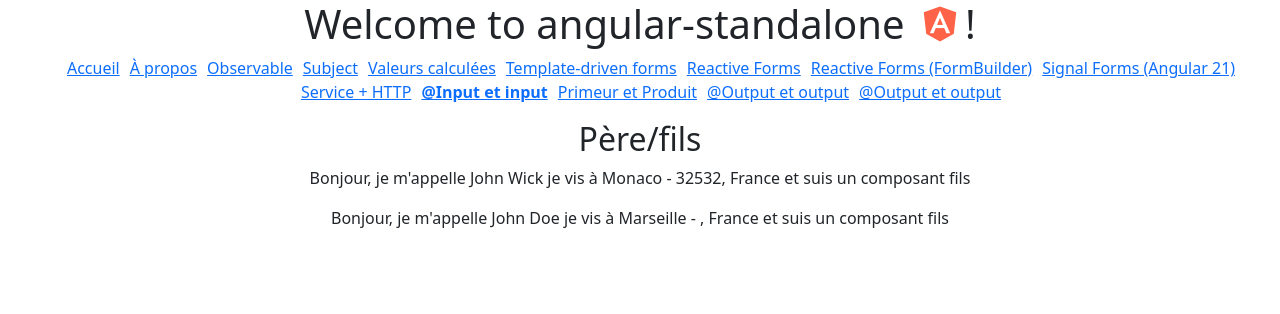
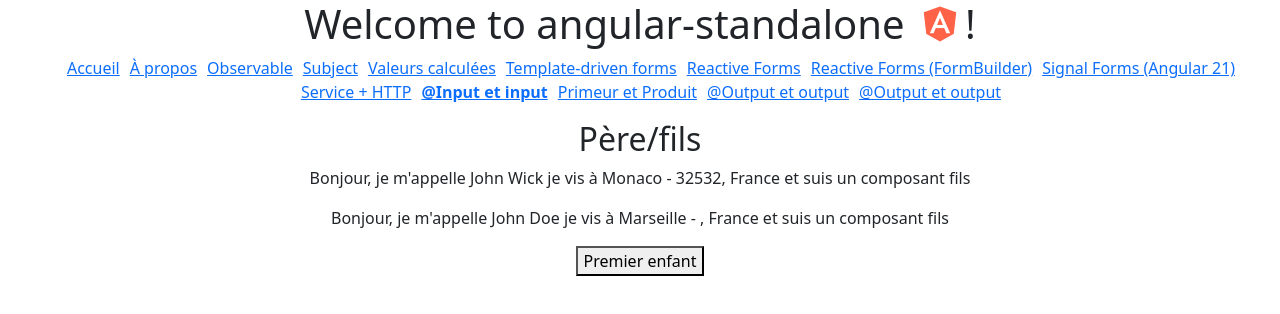
Before and after one commit to thalesalexcin/angular-standalone, an Angular app: page /pere in a window 1280 px wide. Shown: the top 314 px of the page. Built offline with nearby package versions, Linux system fonts and the light colour scheme.

Commit message:
@ViewChild

```diff
--- a/src/app/components/pere/pere.html
+++ b/src/app/components/pere/pere.html
@@ -1,3 +1,5 @@
 <h2>Père/fils</h2>
 <app-fils ville="Monaco" codePostal="32532" pays="France">{{ nom }}</app-fils>
 <app-fils [ville]="ville" pays="France" />
+
+<button (click)="premierEnfant()">Premier enfant</button>
--- a/src/app/components/pere/pere.ts
+++ b/src/app/components/pere/pere.ts
@@ -1,4 +1,4 @@
-import { Component } from '@angular/core';
+import { Component, ViewChild } from '@angular/core';
 import { FilsComponent } from '../fils/fils';
 
 @Component({
@@ -8,6 +8,12 @@
   styleUrl: './pere.css',
 })
 export class PereComponent {
+  @ViewChild(FilsComponent) fils!: FilsComponent;
   nom = 'John Wick';
   ville = 'Marseille';
+
+  premierEnfant() {
+    console.log(this.fils);
+    console.log(this.fils.ville);
+  }
 }
```
